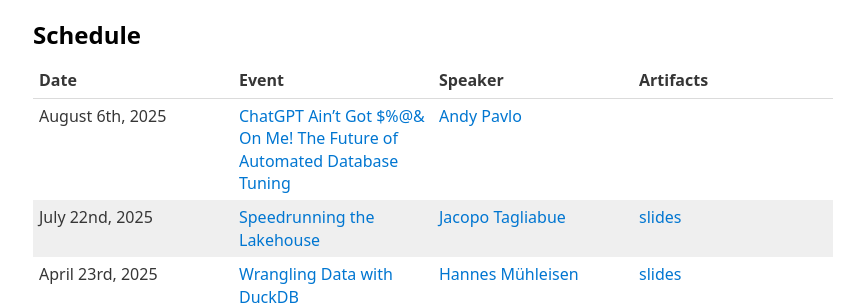
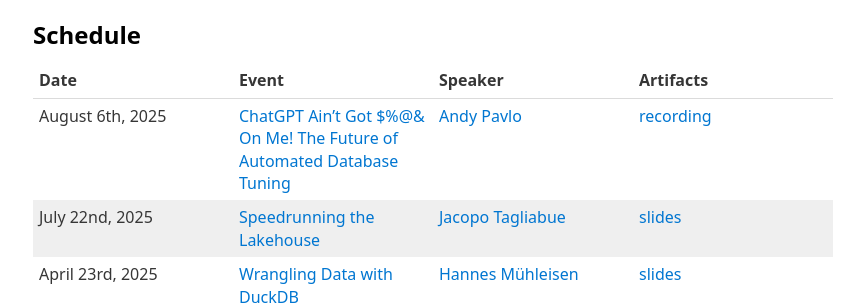
Before and after one commit to thisismiller/southbaysystems.xyz, a Jekyll site: the page built from index.markdown, in a window 1280 px wide. Shown: the part 345-650 px from the top of the page, without its empty margins (207-1071 px from the left). Built offline with Jekyll 4.4.1, drawn with Linux system fonts in a browser that asks for light colours.

Commit message:
Add pavlo recording

```diff
--- a/index.markdown
+++ b/index.markdown
@@ -21,7 +21,7 @@
 
 | Date | Event | Speaker | Artifacts |
 | --- | --- | --- | --- |
-| August 6th, 2025 | [ChatGPT Ain’t Got $%@& On Me! The Future of Automated Database Tuning](https://lu.ma/ha0dc4nj) | [Andy Pavlo](https://www.cs.cmu.edu/~pavlo/) | |
+| August 6th, 2025 | [ChatGPT Ain’t Got $%@& On Me! The Future of Automated Database Tuning](https://lu.ma/ha0dc4nj) | [Andy Pavlo](https://www.cs.cmu.edu/~pavlo/) | [recording](https://youtu.be/Xdg310sivqI)|
 | July 22nd, 2025 | [Speedrunning the Lakehouse](https://lu.ma/5zcpbae9) | [Jacopo Tagliabue](https://www.linkedin.com/in/jacopotagliabue/) | [slides](/files/SpeedrunningFaaSLakehouse.pdf) |
 | April 23rd, 2025 | [Wrangling Data with DuckDB](https://lu.ma/ri5kt4vt) | [Hannes Mühleisen](https://hannes.muehleisen.org/) | [slides](/files/WranglingDataWithDuckDB.pdf) |
 | March 11th, 2025 | [It's Time to Replace TCP in the Datacenter](https://lu.ma/vcwd7npw) | [John Ousterhout](https://web.stanford.edu/~ouster/cgi-bin/home.php) | [recording](https://youtu.be/Nh-WZZi-Zic) |
```
